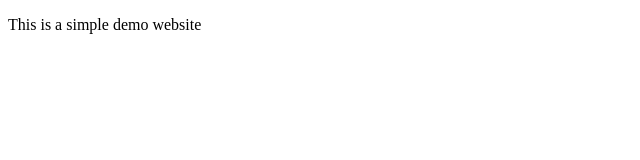
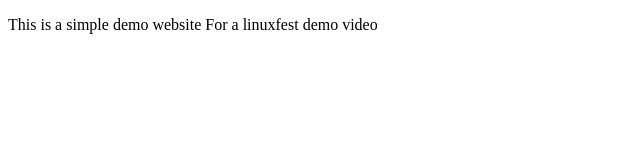
Before and after one commit to coltonoslund/automagically, a website: page public/index.html in a window 1280 px wide. Shown: the whole page, without its empty margins (0-640 px from the left). Drawn offline with Linux system fonts and the light colour scheme.

Commit message:
test push

```diff
--- a/public/index.html
+++ b/public/index.html
@@ -2,6 +2,7 @@
 <html lang="en">
 <title>Linux Fest Demo</title>
 <body>
-<p> This is a simple demo website</p>
+<p> This is a simple demo website
+For a linuxfest demo video</p>
 </body>
 </html>
```
